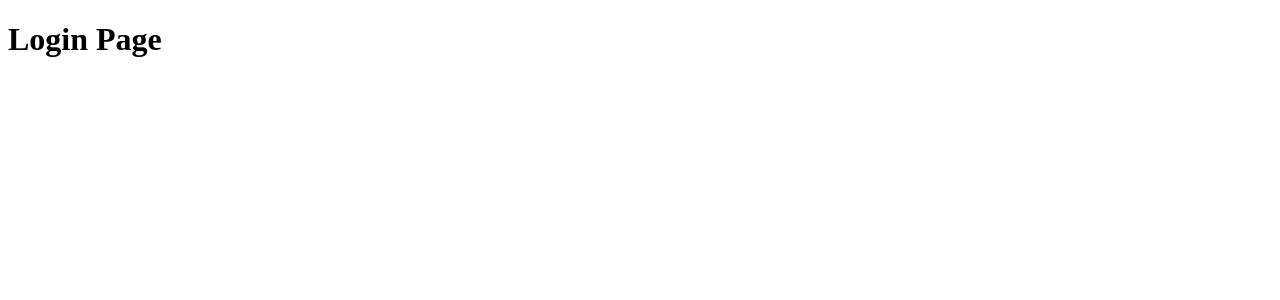
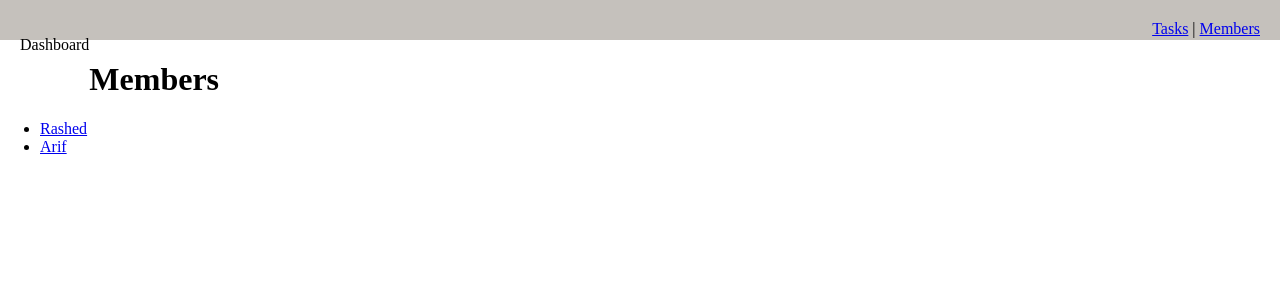
Before and after one commit to rashed-khan-arif/Bs23TaskManagement, a React app: page /members in a window 1280 px wide. Shown: the top 300 px of the page. Built offline with nearby package versions, Linux system fonts and the light colour scheme; the HTML template or start-up script is replaced by a standard one.

Commit message:
Router implemented

```diff
--- a/index.js
+++ b/index.js
@@ -3,12 +3,16 @@ import ReactDOM from 'react-dom';
 import App from './src/App';
 import { store } from './src/store/index'
 import { Provider } from 'react-redux'
+import { BrowserRouter } from "react-router-dom";
+import "./src/assets/css/App.css";
 
 const rootElement = document.getElementById('root')
 
 ReactDOM.render(
-    <Provider store={store}>
-        <App />
-    </Provider>,
+    <BrowserRouter>
+        <Provider store={store}>
+            <App />
+        </Provider>
+    </BrowserRouter>,
     rootElement
 );
--- a/package.json
+++ b/package.json
@@ -24,9 +24,12 @@
   "homepage": "https://github.com/rashed-khan-arif/Bs23TaskManagement#readme",
   "dependencies": {
     "@reduxjs/toolkit": "^1.8.3",
+    "css-loader": "^6.7.1",
     "react": "^18.2.0",
     "react-dom": "^18.2.0",
-    "react-redux": "^8.0.2"
+    "react-redux": "^8.0.2",
+    "react-router-dom": "^6.3.0",
+    "style-loader": "^3.3.1"
   },
   "devDependencies": {
     "@babel/core": "^7.18.9",
--- a/src/App.jsx
+++ b/src/App.jsx
@@ -1,9 +1,27 @@
 import React from 'react';
+import Dashboard from './pages/Dashboard';
 import Login from "./pages/Login"
+import {
+    Routes,
+    Route
+} from "react-router-dom";
+import Layout from './pages/Layout';
+import Members from './pages/member/members';
+import Tasks from './pages/task/tasks';
 
 const App = () => {
     return (
-        <Login />
+        <div className="App">
+            <Routes>
+                <Route path='/' element={<Layout />}>
+                    <Route index element={<Dashboard />} />
+                    <Route path="members" element={<Members />} />
+                    <Route path="tasks" element={<Tasks />} />
+                </Route>
+
+                <Route path="/login" element={<Login />} />
+            </Routes>
+        </div>
     )
 }
 
--- /dev/null
+++ b/src/assets/css/App.css
@@ -0,0 +1,12 @@
+body {
+    margin: auto;
+}
+
+.background {
+    color: antiquewhite;
+}
+
+.nav {
+    background-color: rgb(197, 193, 188);
+    padding: 20px;
+}
--- /dev/null
+++ b/src/pages/Dashboard.jsx
@@ -0,0 +1,15 @@
+import React from 'react';
+import {
+    Routes,
+    Route
+} from "react-router-dom";
+
+
+export default function Dashboard() {
+    return (
+        <div>
+            <h1>Dashboard</h1>
+
+        </div>
+    );
+}
--- /dev/null
+++ b/src/pages/Layout.jsx
@@ -0,0 +1,26 @@
+import React from 'react';
+import {
+    Link,
+    Outlet,
+} from "react-router-dom";
+const Layout = () => {
+    return (
+        <div>
+            <div className="content">
+                <nav className="nav">
+                    <p style={{ float: 'left' }}>Dashboard</p>
+                    <div style={{ float: 'right' }}>
+                        <Link to="tasks">Tasks</Link> |{" "}
+                        <Link to="members">Members</Link>
+                    </div>
+                </nav>
+                <main>
+                    <Outlet />
+                </main>
+            </div>
+        </div>
+    )
+
+}
+
+export default Layout;
--- /dev/null
+++ b/src/pages/member/members.jsx
@@ -0,0 +1,24 @@
+import React from 'react';
+import {
+    Link
+} from "react-router-dom";
+const Members = () => {
+    return (
+        <div>
+            <h1>Members</h1>
+            <div className="content">
+                <ul>
+                    <li>
+                        <Link to="10">Rashed</Link>
+                    </li>
+                    <li>
+                        <Link to="10">Arif</Link>
+                    </li>
+                </ul>
+            </div>
+        </div>
+    )
+
+}
+
+export default Members;
--- /dev/null
+++ b/src/pages/task/tasks.jsx
@@ -0,0 +1,26 @@
+import React from 'react';
+
+import {
+    Link
+} from "react-router-dom";
+
+const Tasks = () => {
+    return (
+        <div>
+            <h1>Tasks</h1>
+            <div className="content">
+                <ul>
+                    <li>
+                        <Link to="10">Task 1</Link>
+                    </li>
+                    <li>
+                        <Link to="10">Task 2</Link>
+                    </li>
+                </ul>
+            </div>
+        </div>
+    )
+
+}
+
+export default Tasks;
--- a/webpack.config.js
+++ b/webpack.config.js
@@ -2,7 +2,7 @@ const path = require('path');
 const HtmlWebpackPlugin = require('html-webpack-plugin');
 
 module.exports = {
-    entry: ['babel-polyfill', path.join(__dirname, "src", "index.js")],
+    entry: ['babel-polyfill', path.join(__dirname, "index.js")],
     output: {
         path: path.resolve(__dirname, "dist")
     },
@@ -30,16 +30,17 @@ module.exports = {
         ]
     },
     resolve: {
-        extensions: [".js", ".jsx", ".ts", ".tsx"]
+        extensions: [".js", ".jsx", ".ts", ".tsx", ".css"]
     },
 
     devServer: {
-        hot: true
+        hot: true,
+        historyApiFallback: true,
     },
 
     plugins: [
         new HtmlWebpackPlugin({
-            template: path.join(__dirname, "src", "index.html"),
+            template: path.join(__dirname, "public", "index.html"),
         }),
     ],
 }
```
Also changed, not shown: public/index.html (renamed from src/index.html), 1 other file (tests, documents, lock files or other folders).
